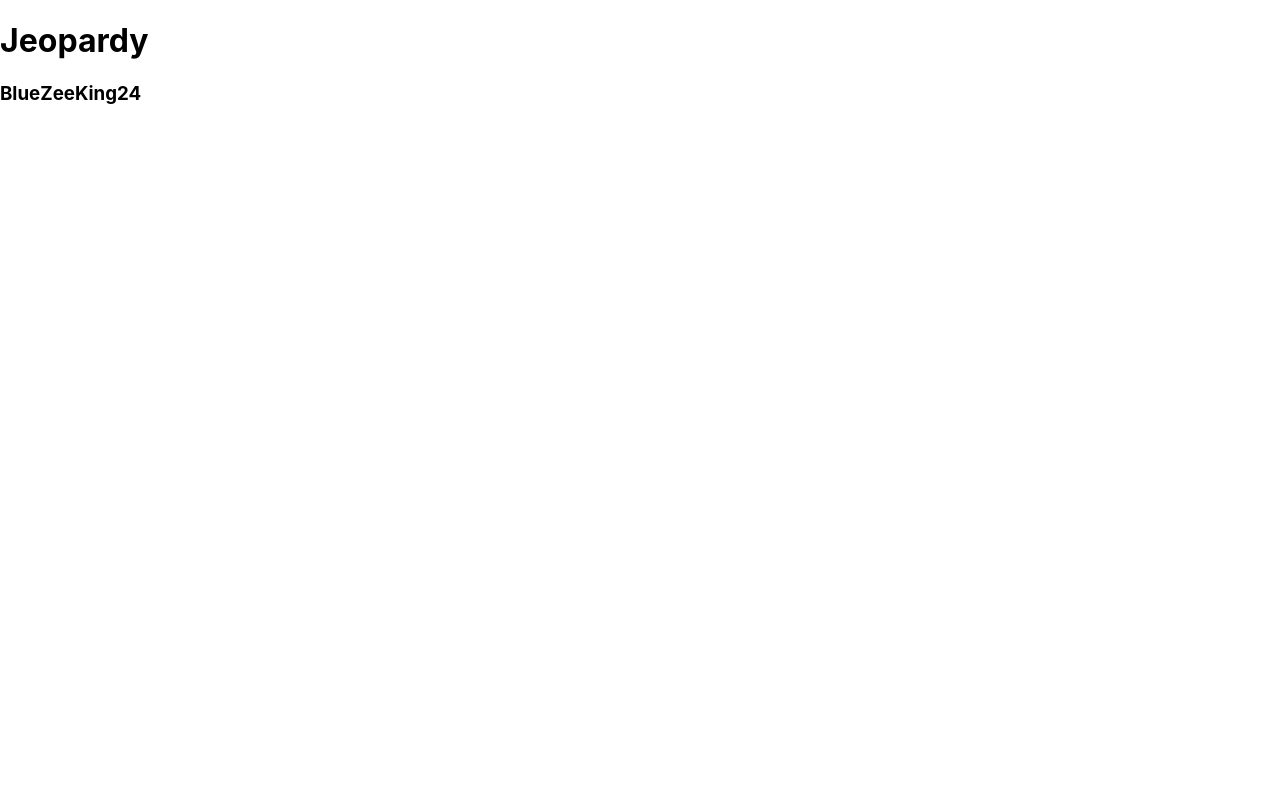
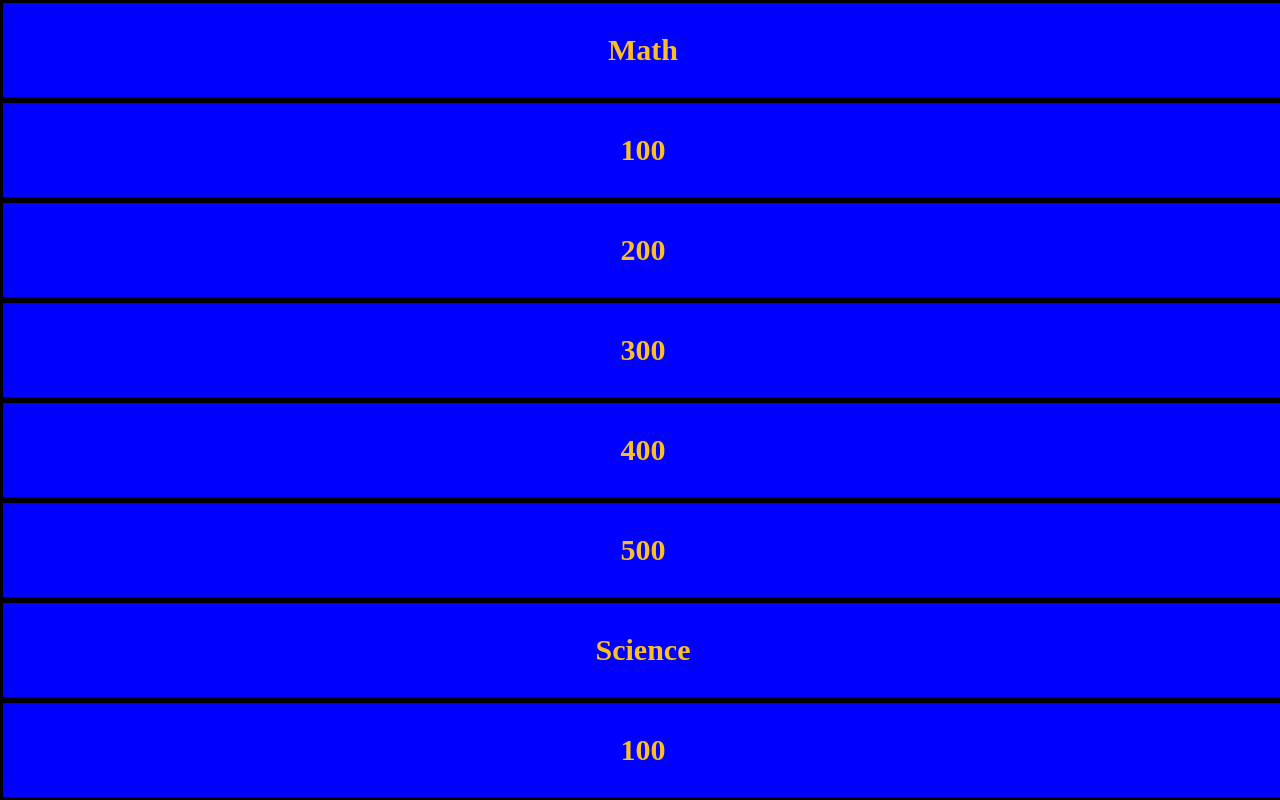
Before and after one commit to BlueZeeKing/jeopardy, a Next.js app: page / in a window 1280 px wide. Shown: the top 800 px of the page. Built offline with nearby package versions, Linux system fonts and the light colour scheme.

Commit message:
finished card animation

```diff
--- a/package.json
+++ b/package.json
@@ -9,12 +9,15 @@
     "lint": "next lint"
   },
   "dependencies": {
+    "framer-motion": "^5.4.3",
     "next": "12.0.7",
     "react": "17.0.2",
-    "react-dom": "17.0.2"
+    "react-dom": "17.0.2",
+    "styled-components": "^5.3.3"
   },
   "devDependencies": {
     "autoprefixer": "^10.4.0",
+    "babel-plugin-styled-components": "^2.0.2",
     "eslint": "8.4.1",
     "eslint-config-next": "12.0.7",
     "postcss": "^8.4.4",
--- a/pages/_app.js
+++ b/pages/_app.js
@@ -1,8 +1,34 @@
+import 'tailwindcss/tailwind.css'
 import '../styles/globals.css'
-import 'tailwindcss/tailwind.css'
+
+import { createGlobalStyle, ThemeProvider } from "styled-components";
+
+const GlobalStyle = createGlobalStyle`
+html,
+body {
+  padding: 0;
+  margin: 0;
+}
+
+* {
+  font-family: 'ITC Korinna';
+}
+
+`;
+
+const theme = {
+  colors: {
+    primary: "#fafafa",
+  },
+};
 
 function MyApp({ Component, pageProps }) {
-  return <Component {...pageProps} />
+  return <>
+    <GlobalStyle />
+    <ThemeProvider theme={theme}>
+      <Component {...pageProps} />
+    </ThemeProvider>
+  </>
 }
 
 export default MyApp
--- a/pages/index.js
+++ b/pages/index.js
@@ -1,5 +1,41 @@
 import Head from 'next/head'
 import Image from 'next/image'
+
+import React, { useRef, useState } from 'react'
+
+import styled from 'styled-components';
+import { motion } from "framer-motion"
+
+const SquareStyle = styled.div`
+  color: #FBBF24;
+  width: 100%;
+  height: 100%;
+  font-weight: bold;
+  background-color: blue;
+  border: 3px solid black;
+  font-size: 1.875rem;
+  text-align: center;
+  display: flex;
+  flex-direction: column;
+  flex-grow: 1;
+`
+
+const SquareStyleBig = styled(motion.div)`
+  color: #FBBF24;
+  width: 100%;
+  height: 100%;
+  font-weight: bold;
+  background-color: blue;
+  border: 3px solid black;
+  font-size: 3rem;
+  text-align: center;
+  flex-grow: 1;
+  position: absolute;
+  top: 0;
+  left: 0;
+`
+
+const categories = ['Math', 'Science', 'Engineering', 'English', 'History']
 
 export default function Home() {
   return (
@@ -9,13 +45,85 @@
         <meta name="description" content="Jeopardy website for engineering club" />
       </Head>
 
-      <main>
-        <h1>Jeopardy</h1>
+      <main className="p-6 w-full h-screen bg-blue-light">
+        <Jeopardy />
       </main>
-
-      <footer>
-        <h3 className="text-gray-500 text-center absolute w-screen bottom-0 underline p-6"><a href="github.com/BlueZeeKing24">BlueZeeKing24</a></h3>
-      </footer>
     </div>
   )
 }
+
+function Jeopardy(props) {
+  const [state, setState] = useState({
+    reveal: false,
+    width: 0,
+    height: 0,
+    marginLeft: 0,
+    marginTop: 0,
+  })
+
+  function clickHandler(category, value, coords) {
+    setState({
+      reveal: true,
+      width: coords.width,
+      height: coords.height,
+      left: coords.x,
+      top: coords.y,
+    })
+  }
+
+  return (
+    <>
+      <AnimateSquare width={state.width} height={state.height} left={state.left} top={state.top} reveal={state.reveal} question="The third planet to orbit the sun" answer="What is the Earth?" />
+      <div className="flex flex-row w-full h-full border-[3px] border-black">
+        {categories.map((item) => <Category onClick={clickHandler} key={item} value={item} />)}
+      </div>
+    </>
+  )
+}
+
+function Category(props) {
+  function handleClick(value, coords) {
+    props.onClick(props.value, value, coords)
+  }
+
+  return (
+    <div className="w-full">
+      <div className="flex flex-col h-full">
+        <Square value={props.value} onClick={(item, item2) => { console.log(item, item2) }} />
+        {[100,200,300,400,500].map((item) => <Square key={item} value={item} onClick={handleClick}/>)}
+      </div>
+    </div>
+  )
+}
+
+function Square(props) {
+  const square = useRef(null);
+
+  function clickHandler() {
+    let coords = square.current.getBoundingClientRect()
+
+    props.onClick(props.value, coords)
+  }
+
+  return (
+    <SquareStyle ref={square} onClick={clickHandler} >
+      <div className="flex-grow"></div>
+      <p>{props.value}</p>
+      <div className="flex-grow"></div>
+    </SquareStyle>
+  )
+}
+
+function AnimateSquare(props) {
+  const [side, setSide] = useState(false) // question = false
+
+  if (props.reveal) {
+    return (
+      <SquareStyleBig onClick={() => setSide(!side)} animate={{ x: [props.left, 10], y: [props.top, 10], width: [props.width, window.innerWidth - 20], height: [props.height, window.innerHeight - 20] }} transition={{ duration: 2 }}>
+        <motion.p className="whitespace-nowrap w-full relative h-full" animate={{ scale: [0.17, 1] }} transition={{ duration: 2 }}><span className="absolute left-[50%] top-[50%] transform translate-x-[-50%] translate-y-[-50%]">{side ? props.answer : props.question}</span></motion.p>
+      </SquareStyleBig>
+    )
+  } else {
+    return null
+  }
+}
--- a/styles/globals.css
+++ b/styles/globals.css
@@ -2,15 +2,8 @@
 body {
   padding: 0;
   margin: 0;
-  font-family: -apple-system, BlinkMacSystemFont, Segoe UI, Roboto, Oxygen,
-    Ubuntu, Cantarell, Fira Sans, Droid Sans, Helvetica Neue, sans-serif;
-}
-
-a {
-  color: inherit;
-  text-decoration: none;
 }
 
 * {
-  box-sizing: border-box;
+  font-family: 'ITC Korinna';
 }
```
Also changed, not shown: tailwind.config.js (+9 -1 lines), .babelrc (added), 1 other file (tests, documents, lock files or other folders).
